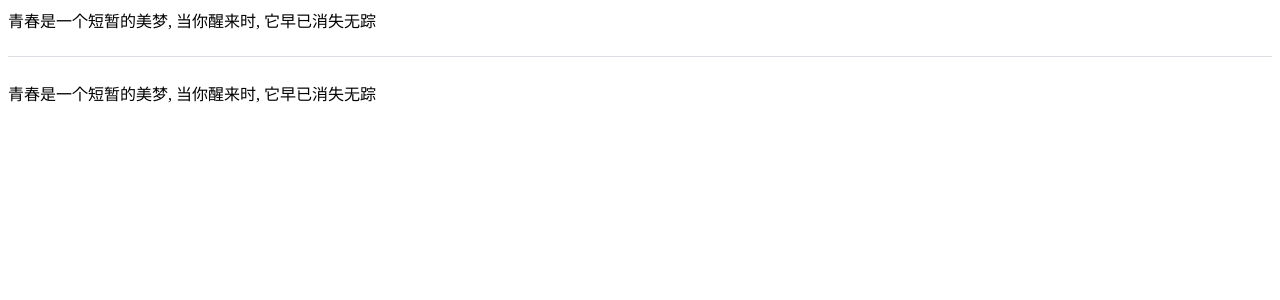
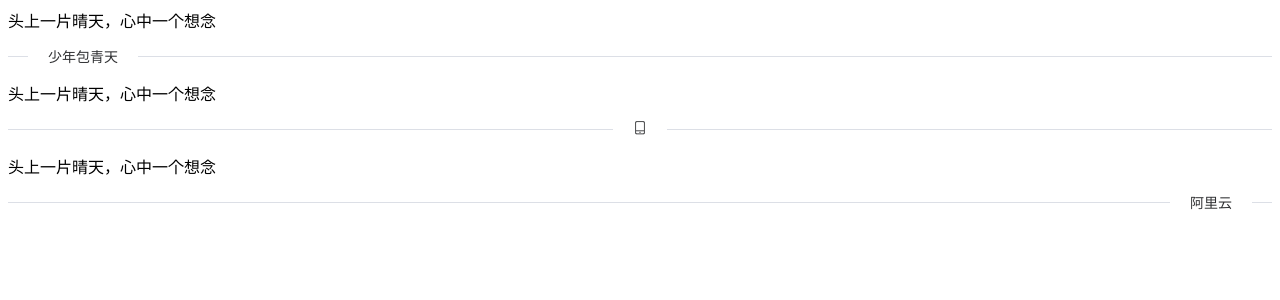
Before and after one commit to kingyeahwei/element_learning, a Vue app: page / in a window 1280 px wide. Shown: the top 300 px of the page. Built offline with nearby package versions, Linux system fonts and the light colour scheme.

Commit message:
divider 设置文案

```diff
--- a/src/App.vue
+++ b/src/App.vue
@@ -1,8 +1,11 @@
 <template>
   <div id="app">
-    <span>青春是一个短暂的美梦, 当你醒来时, 它早已消失无踪</span>
-    <el-divider></el-divider>
-    <span>青春是一个短暂的美梦, 当你醒来时, 它早已消失无踪</span>
+    <span>头上一片晴天，心中一个想念</span>
+    <el-divider content-position="left">少年包青天</el-divider>
+    <span>头上一片晴天，心中一个想念</span>
+    <el-divider><i class="el-icon-mobile-phone"></i></el-divider>
+    <span>头上一片晴天，心中一个想念</span>
+    <el-divider content-position="right">阿里云</el-divider>
   </div>
 </template>
 
```
